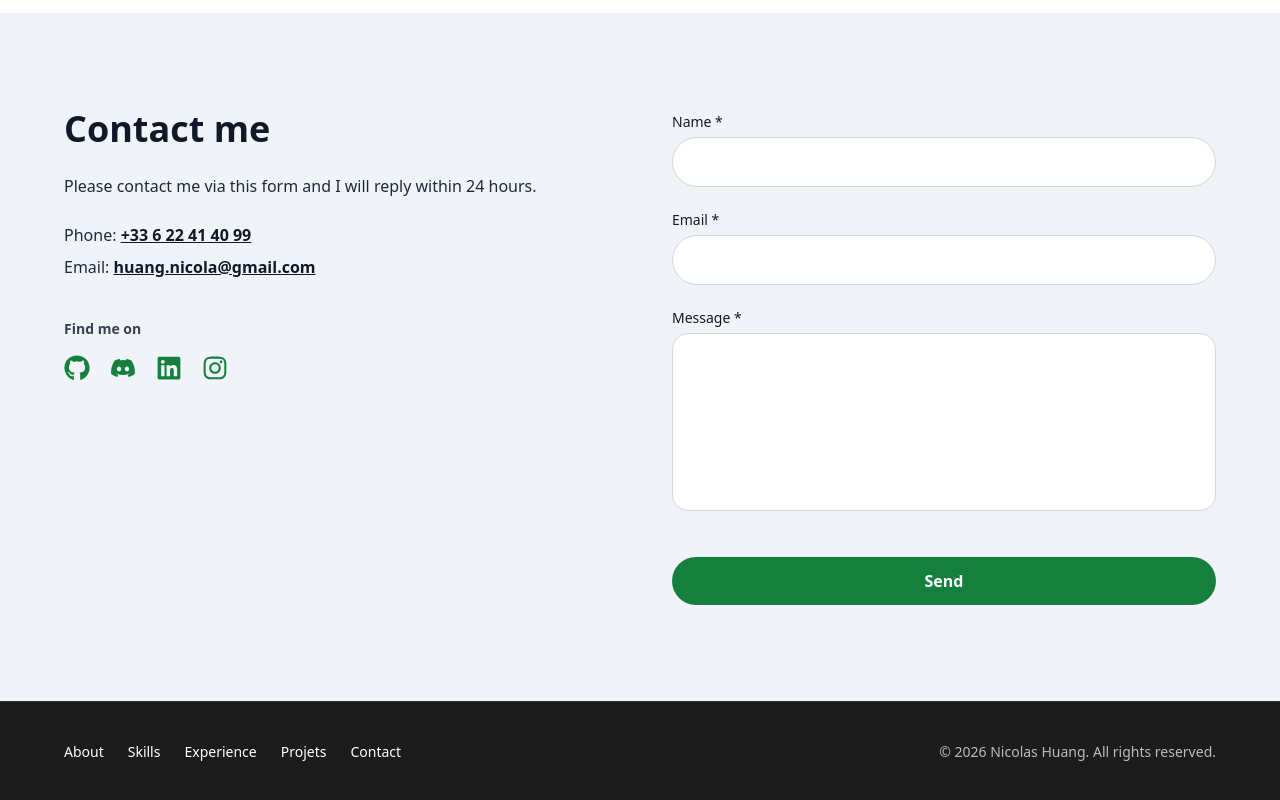
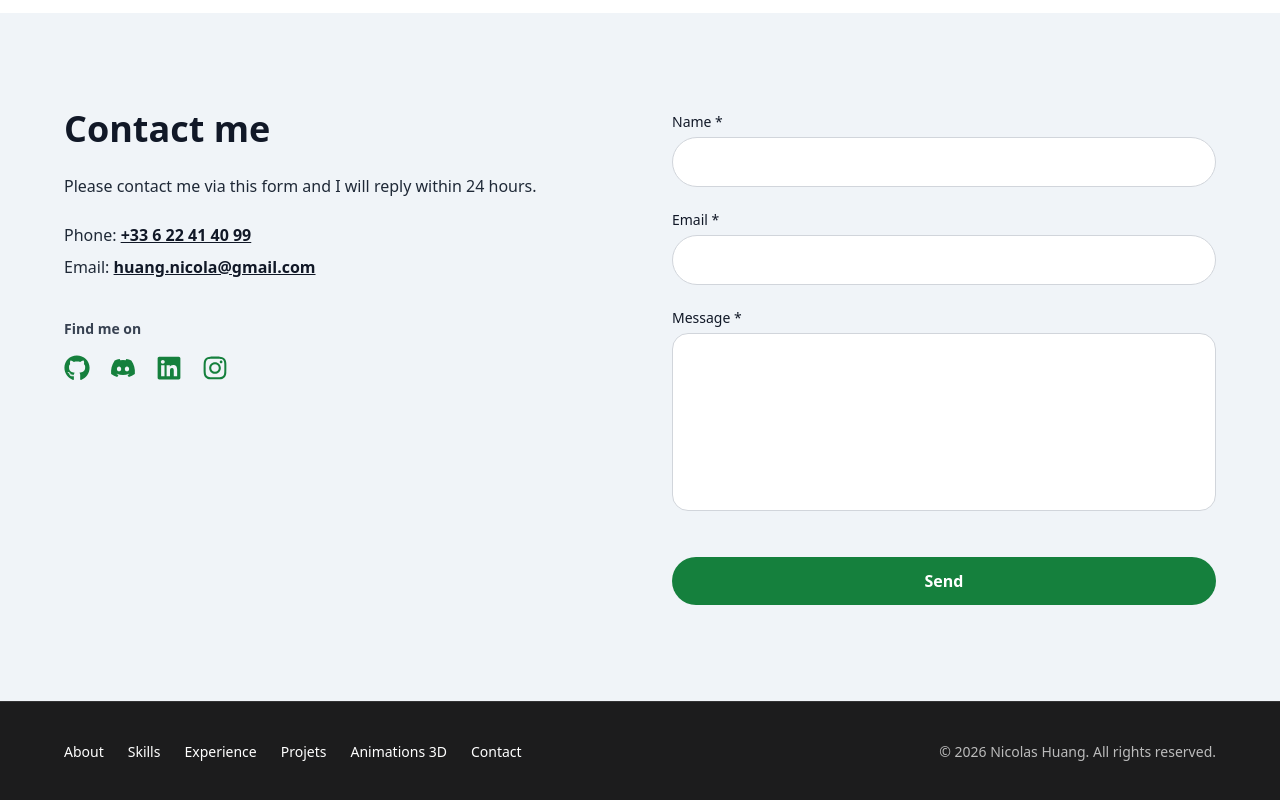
Before and after one commit to hNnicolas/NewPortfolio, a React (Vite) app: page / in a window 1280 px wide. Shown: the part 5291-6091 px from the top of the page. Built offline with nearby package versions, Linux system fonts and the light colour scheme.

Commit message:
Update footer

```diff
--- a/src/components/Footer.tsx
+++ b/src/components/Footer.tsx
@@ -41,6 +41,14 @@ export default function Footer() {
             </li>
             <li>
               <a
+                href="#animations3D"
+                className="hover:opacity-70 focus:outline-none focus:ring-2 focus:ring-white"
+              >
+                Animations 3D
+              </a>
+            </li>
+            <li>
+              <a
                 href="#contact"
                 className="hover:opacity-70 focus:outline-none focus:ring-2 focus:ring-white rounded"
               >
```
